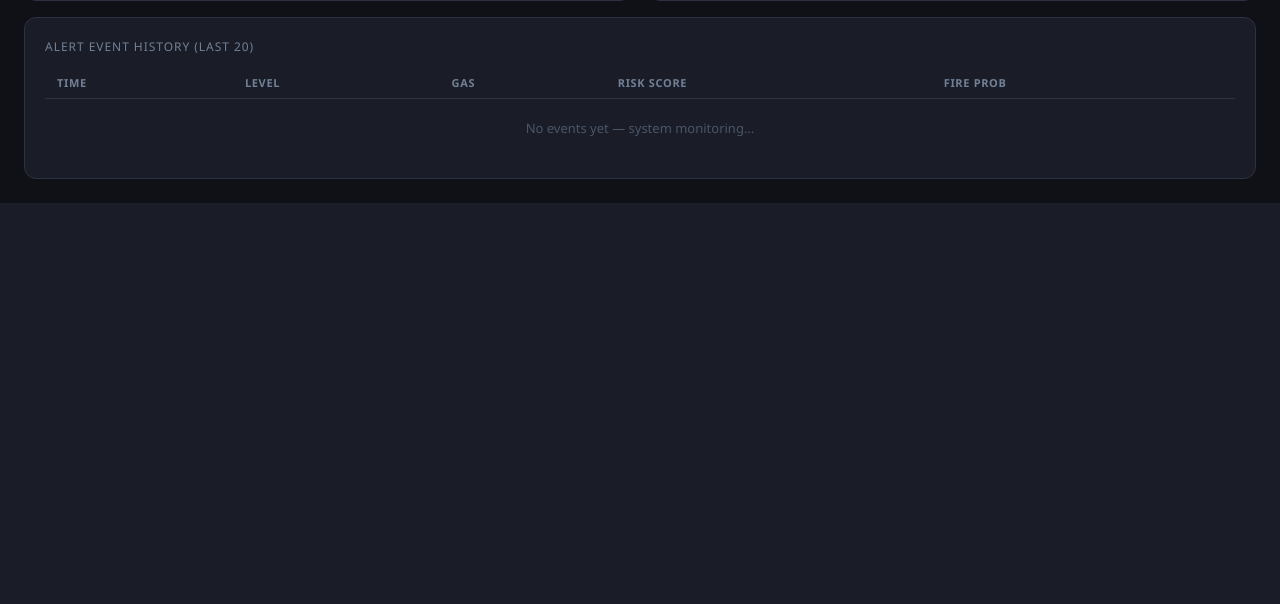
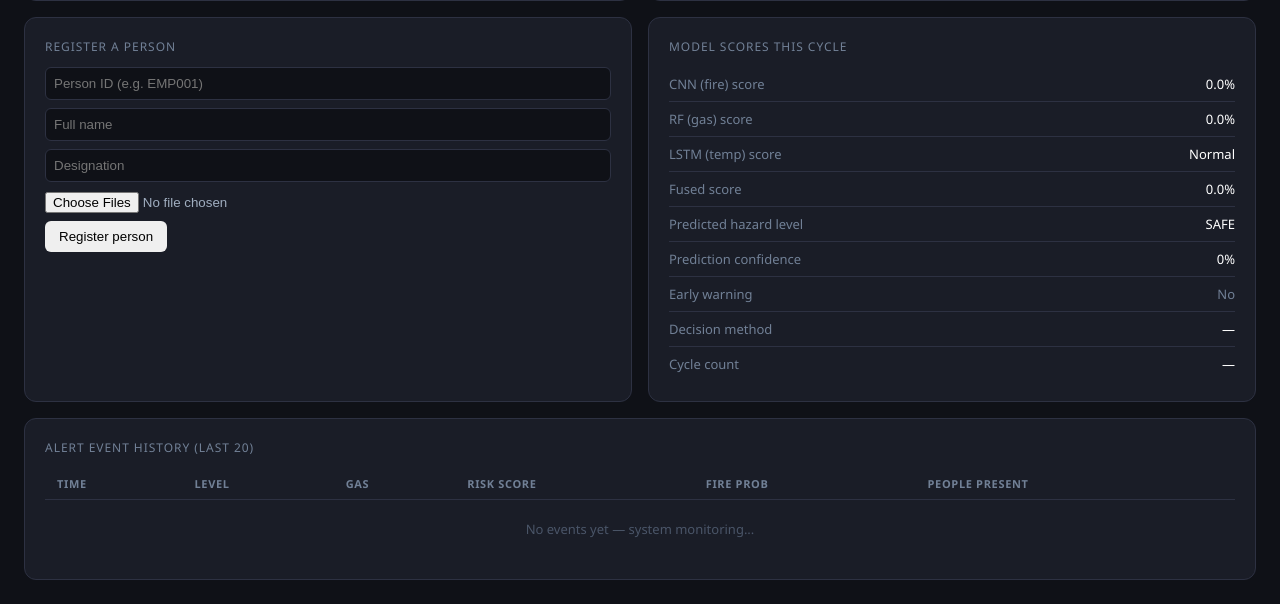
Before and after one commit to cloudforge-creator/fyp-hazard-prevention-system, a Flask app: page / in a window 1280 px wide. Shown: the part 865-1469 px from the top of the page. Before the commit the page ends 1068 px from the top, so only its background shows below. Run offline with Flask 3, Linux system fonts and the light colour scheme; data that the repository does not hold is empty.

Commit message:
feat: show live people and register identities on dashboard

```diff
--- a/dashboard/templates/index.html
+++ b/dashboard/templates/index.html
@@ -116,6 +116,23 @@
   </div>
 
   <div class="card">
+    <div class="section-title">People currently visible to camera</div>
+    <div id="current-people" style="min-height:80px;color:#718096">No recognized/visible person</div>
+  </div>
+
+  <div class="card">
+    <div class="section-title">Register a person</div>
+    <form id="person-form" enctype="multipart/form-data">
+      <input name="person_id" placeholder="Person ID (e.g. EMP001)" required style="width:100%;margin-bottom:8px;padding:8px;background:#0f1117;color:#fff;border:1px solid #2d3142;border-radius:6px">
+      <input name="name" placeholder="Full name" required style="width:100%;margin-bottom:8px;padding:8px;background:#0f1117;color:#fff;border:1px solid #2d3142;border-radius:6px">
+      <input name="designation" placeholder="Designation" required style="width:100%;margin-bottom:8px;padding:8px;background:#0f1117;color:#fff;border:1px solid #2d3142;border-radius:6px">
+      <input name="images" type="file" accept="image/*" multiple required style="width:100%;margin-bottom:8px;color:#a0aec0">
+      <button type="submit" style="padding:8px 14px;border:0;border-radius:6px;cursor:pointer">Register person</button>
+      <div id="person-form-status" style="margin-top:8px;color:#718096"></div>
+    </form>
+  </div>
+
+  <div class="card">
     <div class="section-title">Model scores this cycle</div>
     <div id="model-scores">
       <div class="score-row">
@@ -164,11 +181,11 @@
         <thead>
           <tr>
             <th>Time</th><th>Level</th><th>Gas</th>
-            <th>Risk score</th><th>Fire prob</th>
+            <th>Risk score</th><th>Fire prob</th><th>People present</th>
           </tr>
         </thead>
         <tbody id="event-tbody">
-          <tr><td colspan="5" style="color:#4a5568;text-align:center;padding:20px">
+          <tr><td colspan="6" style="color:#4a5568;text-align:center;padding:20px">
             No events yet — system monitoring...
           </td></tr>
         </tbody>
@@ -195,6 +212,21 @@ function setBar(id, pct) {
   const el = document.getElementById(id);
   el.style.width = Math.min(100, pct) + '%';
   el.className = 'bar ' + colorClass(pct);
+}
+
+function renderPeople(people) {
+  const el = document.getElementById('current-people');
+  if (!people || people.length === 0) {
+    el.innerHTML = '<span style="color:#4a5568">No recognized/visible person</span>';
+    return;
+  }
+  el.innerHTML = people.map(function(p) {
+    const score = p.match_score ? ' · Match ' + Math.round(p.match_score*100) + '%' : '';
+    return '<div style="padding:8px 0;border-bottom:1px solid #2d3142">' +
+           '<strong style="color:#fff">' + (p.name || 'Unknown') + '</strong><br>' +
+           '<span style="font-size:12px;color:#718096">' +
+           (p.designation || 'Unregistered') + score + '</span></div>';
+  }).join('');
 }
 
 function pollData() {
@@ -260,6 +292,8 @@ function pollData() {
       document.getElementById('cycle').textContent =
           d.cycle || '—';
 
+      renderPeople(d.current_people || []);
+
       document.getElementById('uptime').textContent =
           d.uptime ? d.uptime + 's' : '—';
     })
@@ -280,11 +314,26 @@ function pollEvents() {
           <td>${(e.gas || '—').toUpperCase()}</td>
           <td>${e.score != null ? (e.score*100).toFixed(0)+'%' : '—'}</td>
           <td>${e.fire_prob != null ? (e.fire_prob*100).toFixed(0)+'%' : '—'}</td>
+          <td>${(e.people || []).map(function(p){return p.name || 'Unknown';}).join(', ') || 'None recorded'}</td>
         </tr>`;
       }).join('');
     })
     .catch(() => {});
 }
+
+document.getElementById('person-form').addEventListener('submit', function(ev) {
+  ev.preventDefault();
+  const form = ev.target;
+  const status = document.getElementById('person-form-status');
+  status.textContent = 'Registering...';
+  fetch('/persons/register', { method:'POST', body:new FormData(form) })
+    .then(function(r){ return r.json().then(function(data){ return {ok:r.ok,data:data}; }); })
+    .then(function(result) {
+      status.textContent = result.ok ? 'Registered successfully: ' + result.data.person.name : 'Error: ' + result.data.error;
+      if (result.ok) form.reset();
+    })
+    .catch(function(){ status.textContent = 'Registration request failed'; });
+});
 
 // Poll data every 1 second, events every 5 seconds
 setInterval(pollData,   1000);
```
